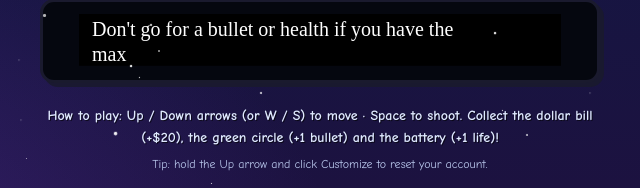
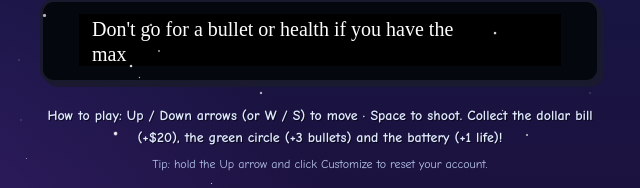
Before and after one commit to tjsim3/AsteroidField, a plain HTML site: page index.html in a window 1280 px wide. Shown: the part 610-798 px from the top of the page, 320-960 px from the left. Drawn offline with Linux system fonts and the light colour scheme.

Commit message:
Small patch

```diff
--- a/index.html
+++ b/index.html
@@ -30,7 +30,7 @@
         <p class="how-to">
           <strong>How to play:</strong>
           Up / Down arrows (or W / S) to move &middot; Space to shoot.
-          Collect the dollar bill (+$20), the green circle (+1 bullet) and the battery (+1 life)!
+          Collect the dollar bill (+$20), the green circle (+3 bullets) and the battery (+1 life)!
         </p>
         <p class="small-note">Tip: hold the Up arrow and click Customize to reset your account.</p>
       </div>
```
